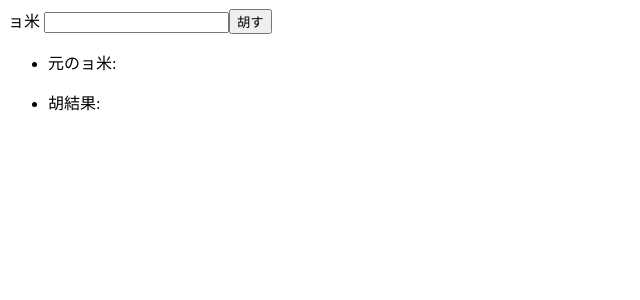
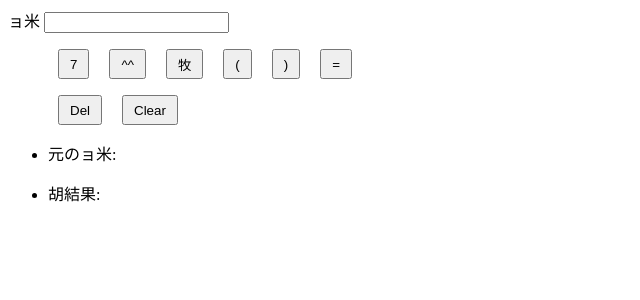
Before and after one commit to nerikosans/777evaluator, a Nuxt app: page / in a window 1280 px wide. Shown: the top 300 px of the page, without its empty margins (0-640 px from the left). Built offline with nearby package versions, Linux system fonts and the light colour scheme.

Commit message:
Add ョ米 buttons

```diff
--- a/pages/index.vue
+++ b/pages/index.vue
@@ -5,8 +5,41 @@
         ョ米
         <input type="text" v-model="expression.raw" />
       </label>
-      <button type="submit">胡す</button>
     </form>
+    <ul class="input_buttons">
+      <li>
+        <button class="ui_button" v-on:click="expression.raw += '7'">7</button>
+      </li>
+      <li>
+        <button class="ui_button" v-on:click="expression.raw += '^^'">
+          ^^
+        </button>
+      </li>
+      <li>
+        <button class="ui_button" v-on:click="expression.raw += '牧'">
+          牧
+        </button>
+      </li>
+      <li>
+        <button class="ui_button" v-on:click="expression.raw += '('">(</button>
+      </li>
+      <li>
+        <button class="ui_button" v-on:click="expression.raw += ')'">)</button>
+      </li>
+      <li>
+        <button class="ui_button" v-on:click="expression.raw += '='">=</button>
+      </li>
+    </ul>
+    <ul class="control_buttons">
+      <li>
+        <button class="ui_button" v-on:click="expression.backspace()">
+          Del
+        </button>
+      </li>
+      <li>
+        <button class="ui_button" v-on:click="expression.clear()">Clear</button>
+      </li>
+    </ul>
     <ul>
       <li>
         <p>元のョ米: {{ expression.raw }}</p>
@@ -143,6 +176,21 @@ export default {
           if (expr.includes('D')) return '(´∀｀*)ｳﾌﾌ';
           else return expr;
         },
+        backspace() {
+          if (this.raw.length === 0) {
+            return;
+          }
+
+          if (this.raw.endsWith('^')) {
+            this.raw = this.raw.slice(0, this.raw.length - 2);
+            return;
+          }
+
+          this.raw = this.raw.slice(0, this.raw.length - 1);
+        },
+        clear() {
+          this.raw = '';
+        },
         parse: function (str) {
           var stack = [];
           var frontier = [];
@@ -219,3 +267,33 @@ export default {
   },
 };
 </script>
+
+<style scoped>
+.input_buttons {
+  list-style: none;
+
+  width: 300px;
+  display: flex;
+  flex-direction: row;
+  justify-content: space-between;
+}
+
+.input_buttons > li,
+.control_buttons > li {
+  margin: 0 10px;
+}
+
+.ui_button {
+  padding: 0 10px;
+  height: 30px;
+}
+
+.control_buttons {
+  list-style: none;
+
+  width: 300px;
+  display: flex;
+  flex-direction: row;
+  justify-content: left;
+}
+</style>
```
